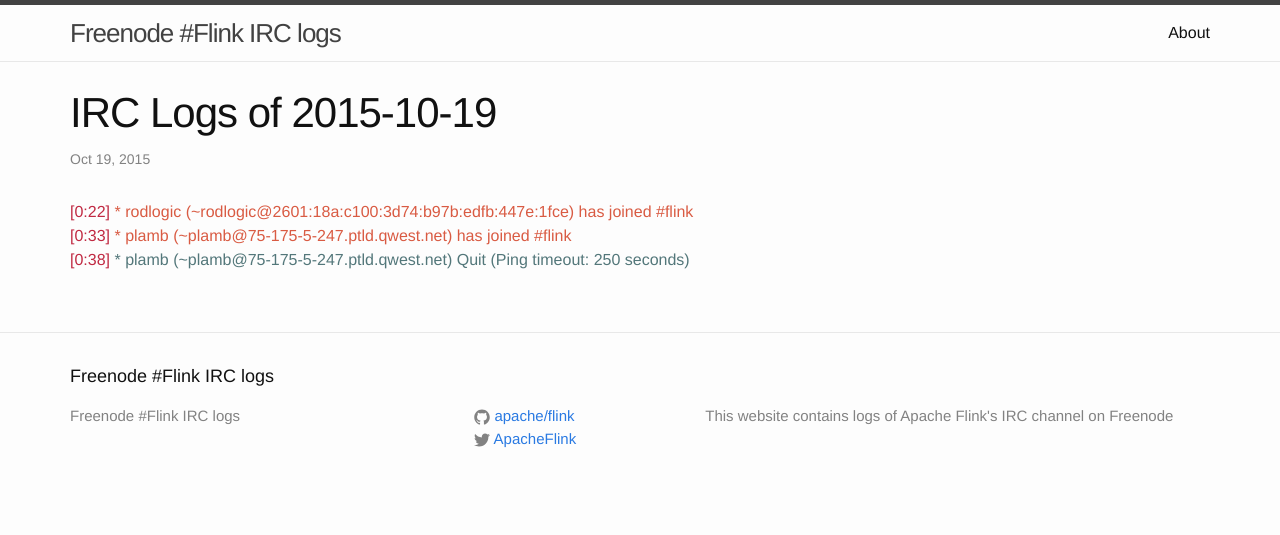
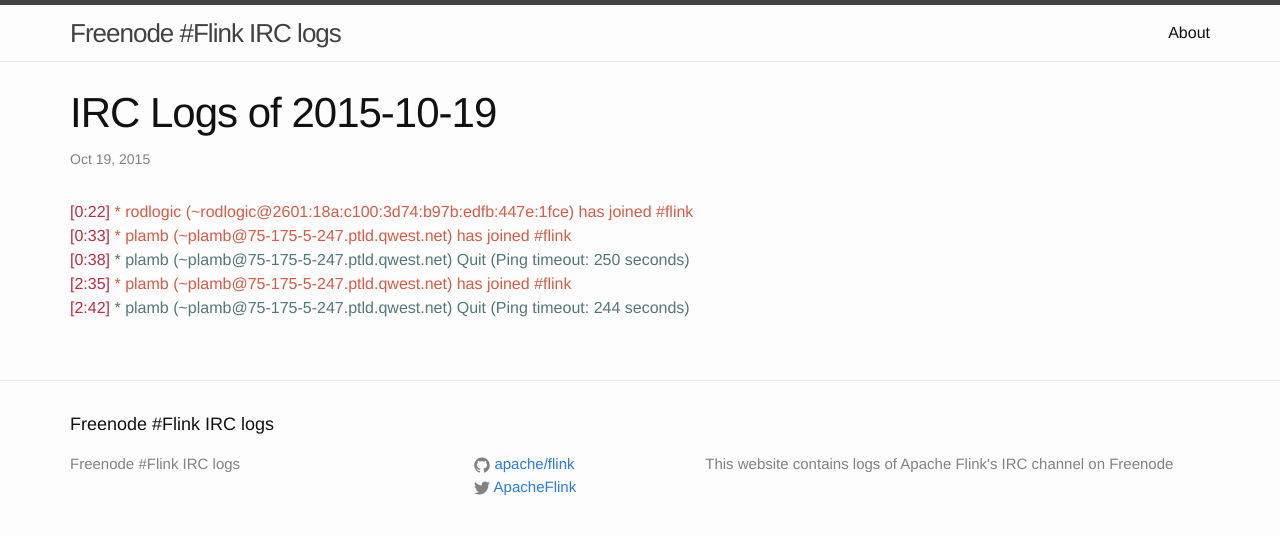
Before and after one commit to flink-irc-logs/flink-irc-logs.github.io, a Jekyll site: the page built from _posts/2015-10-19-logs.markdown, in a window 1280 px wide. Shown: the top 535 px of the page. Built offline with Jekyll 4.4.1, drawn with Linux system fonts in a browser that asks for light colours.

Commit message:
Update of the logs on Mon Oct 19 03:27:29 CEST 2015

```diff
--- a/_posts/2015-10-19-logs.markdown
+++ b/_posts/2015-10-19-logs.markdown
@@ -7,3 +7,5 @@
 <span class="irc-date">[0:22]</span> <span class="irc-green">* rodlogic (~rodlogic@2601:18a:c100:3d74:b97b:edfb:447e:1fce) has joined #flink</span><br />
 <span class="irc-date">[0:33]</span> <span class="irc-green">* plamb (~plamb@75-175-5-247.ptld.qwest.net) has joined #flink</span><br />
 <span class="irc-date">[0:38]</span> <span class="irc-navy">* plamb (~plamb@75-175-5-247.ptld.qwest.net) Quit (Ping timeout: 250 seconds)</span><br />
+<span class="irc-date">[2:35]</span> <span class="irc-green">* plamb (~plamb@75-175-5-247.ptld.qwest.net) has joined #flink</span><br />
+<span class="irc-date">[2:42]</span> <span class="irc-navy">* plamb (~plamb@75-175-5-247.ptld.qwest.net) Quit (Ping timeout: 244 seconds)</span><br />
```
